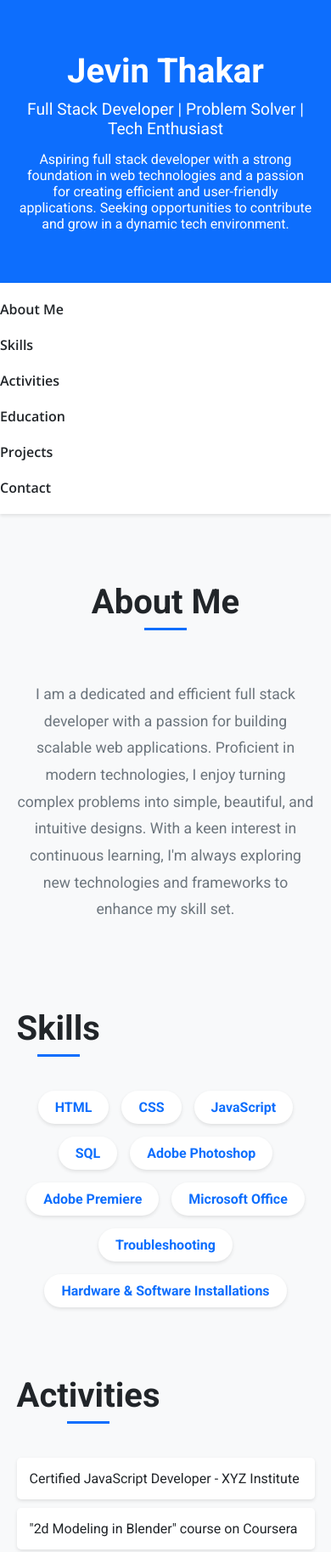
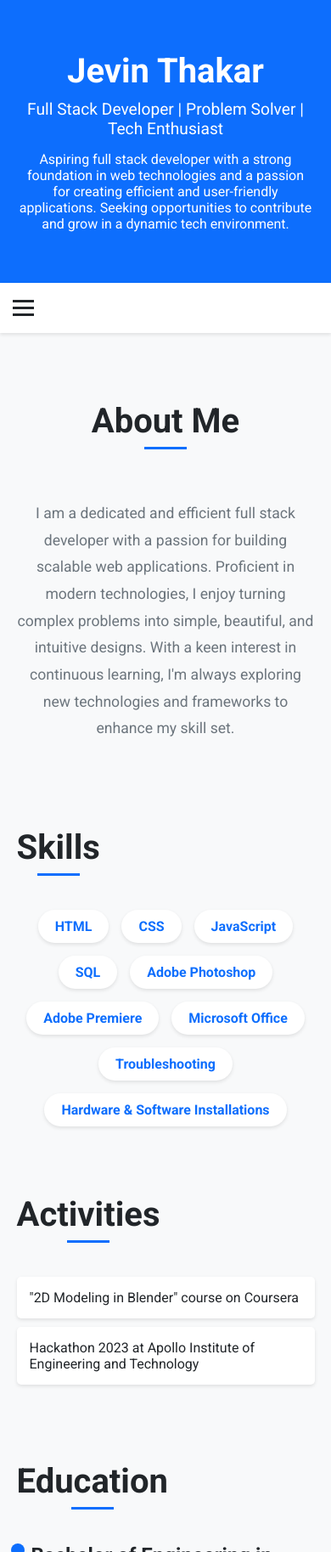
Before and after one commit to LordOrton/jevin, a plain HTML site: page index.html in a window 390 px wide. Shown: the top 1827 px of the page at 85% size. Drawn offline with nearby package versions, Linux system fonts and the light colour scheme.

Commit message:
Update index.html

```diff
--- a/index.html
+++ b/index.html
@@ -73,6 +73,25 @@
             position: sticky;
             top: 0;
             z-index: 1000;
+        }
+
+        /* Hamburger Menu Styles */
+        .menu-btn {
+            display: none;
+        }
+
+        .menu-icon {
+            display: none;
+            cursor: pointer;
+            padding: 15px;
+        }
+
+        .menu-icon div {
+            width: 25px;
+            height: 3px;
+            background-color: var(--text-color);
+            margin: 5px 0;
+            transition: 0.4s;
         }
 
         nav ul {
@@ -373,8 +392,20 @@
                 font-size: 2.5rem;
             }
 
+            /* Hide the default nav and display hamburger menu */
             nav ul {
                 flex-direction: column;
+                display: none;
+            }
+
+            .menu-icon {
+                display: block;
+            }
+
+            /* Show menu when checkbox is checked */
+            .menu-btn:checked + .menu-icon + ul {
+                display: flex;
+				padding: 10px;
             }
 
             nav ul li {
@@ -403,6 +434,13 @@
 
     <!-- Navigation Bar -->
     <nav>
+        <!-- Hidden Checkbox for Hamburger Menu Control -->
+        <input type="checkbox" id="menu-btn" class="menu-btn">
+        <label for="menu-btn" class="menu-icon">
+            <div></div>
+            <div></div>
+            <div></div>
+        </label>
         <ul>
             <li><a href="#about">About Me</a></li>
             <li><a href="#skills">Skills</a></li>
@@ -445,8 +483,7 @@
         <section id="certifications">
             <h2>Activities</h2>
             <ul class="certifications-list">
-                <li>Certified JavaScript Developer - XYZ Institute</li>
-                <li>"2d Modeling in Blender" course on Coursera</li>
+                <li>"2D Modeling in Blender" course on Coursera</li>
                 <li>Hackathon 2023 at Apollo Institute of Engineering and Technology</li>
                 <!-- Add more certifications or achievements -->
             </ul>
@@ -462,7 +499,7 @@
                     <h4>Apollo Institute of Engineering and Technology | 2020 - 2023</h4>
                     <p>
                         - Relevant Coursework: Data Structures, Algorithms, Web Development, Database Systems, Machine and Assembly Language<br>
-                        - GPA: [Your GPA, if applicable]<br>
+                        <!-- - GPA: [Your GPA, if applicable]<br> -->
                         - Activities: Member of the Coding Club, Participated in inter-college tech fests
                     </p>
                 </div>
```
